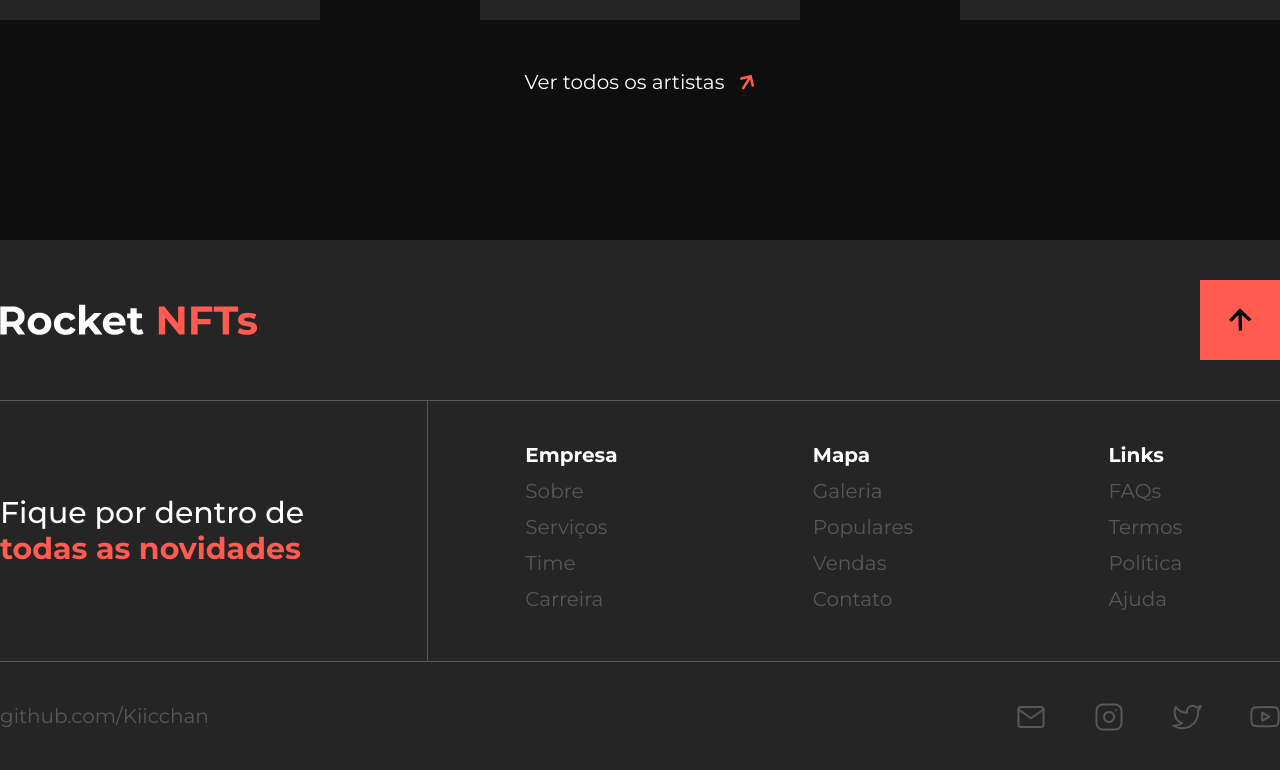
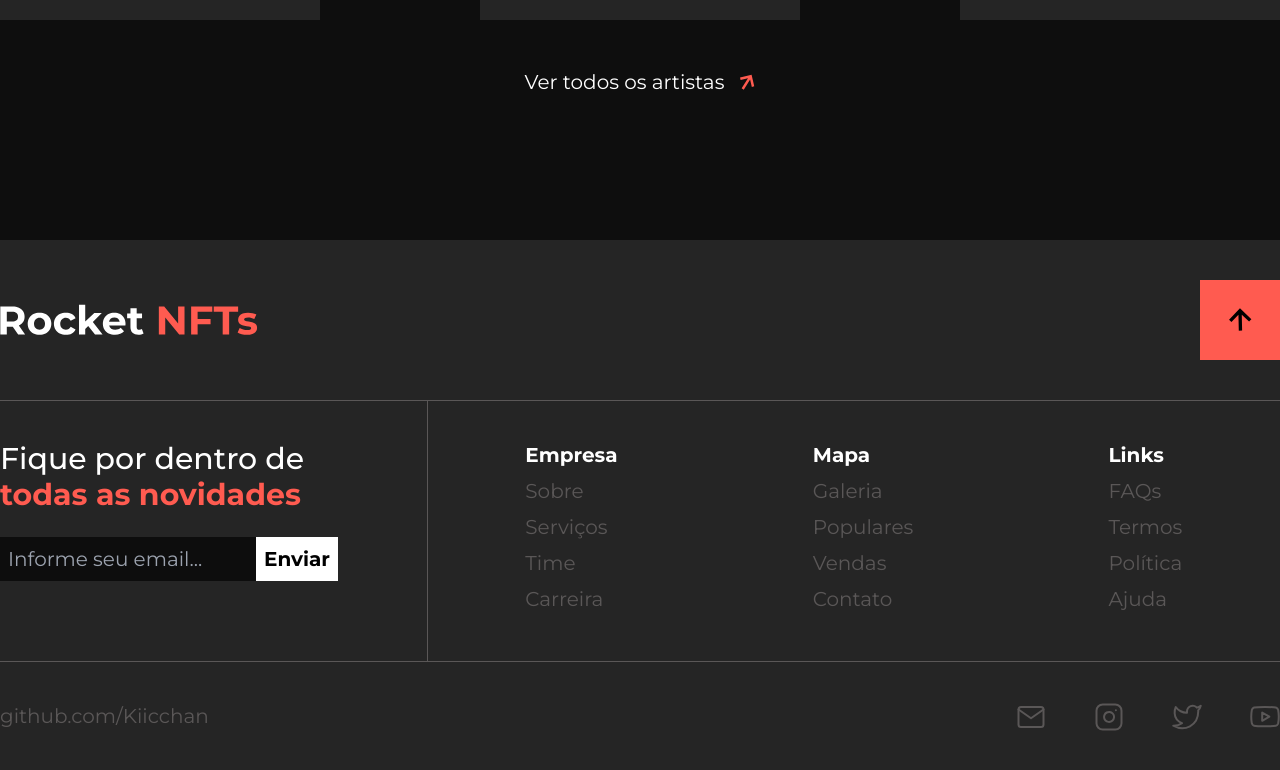
Before and after one commit to Kiicchan/rocket-nfts, a React (Vite) app: page / in a window 1280 px wide. Shown: the part 3281-4051 px from the top of the page. Built offline with nearby package versions, Linux system fonts and the light colour scheme.

Commit message:
Add email input

```diff
--- a/src/components/Footer.tsx
+++ b/src/components/Footer.tsx
@@ -11,8 +11,17 @@ export function Footer() {
                 </div>
                 <div className="border-y border-subtitle">
                     <div className="container mx-auto grid grid-cols-[1fr_2fr]">
-                        <div className="flex flex-col justify-center">
-                            <p className="text-3xl font-medium">Fique por dentro de <strong className="text-logo block">todas as novidades</strong></p>
+                        <div className="flex flex-col py-10">
+                            <p className="mb-6 text-3xl font-medium">Fique por dentro de <strong className="text-logo block">todas as novidades</strong></p>
+                            <form onSubmit={(e) => e.preventDefault()}>
+                                <input className="bg-input text-subtitle focus:outline focus:outline-logo text-xl p-2"
+                                    type="email"
+                                    name="news-letter-signup"
+                                    id="news-letter-signup"
+                                    placeholder="Informe seu email..." />
+                                <button className="bg-white text-black font-bold text-xl p-2 border-none active:shadow-inner active:shadow-black"
+                                    type={"submit"}>Enviar</button>
+                            </form>
                         </div>
                         <div className="flex justify-around text-xl border-l border-subtitle py-10">
                             <div>
```
